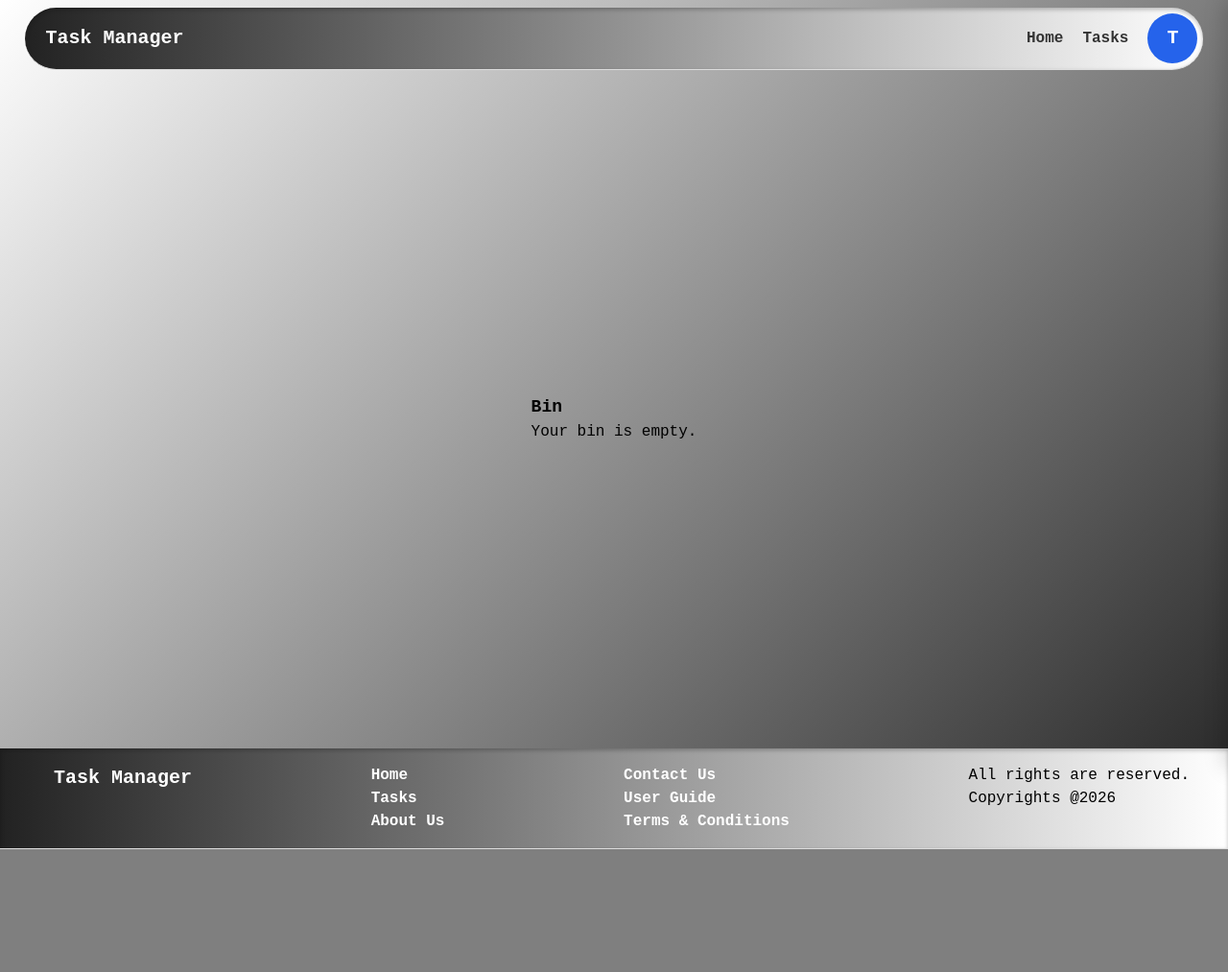
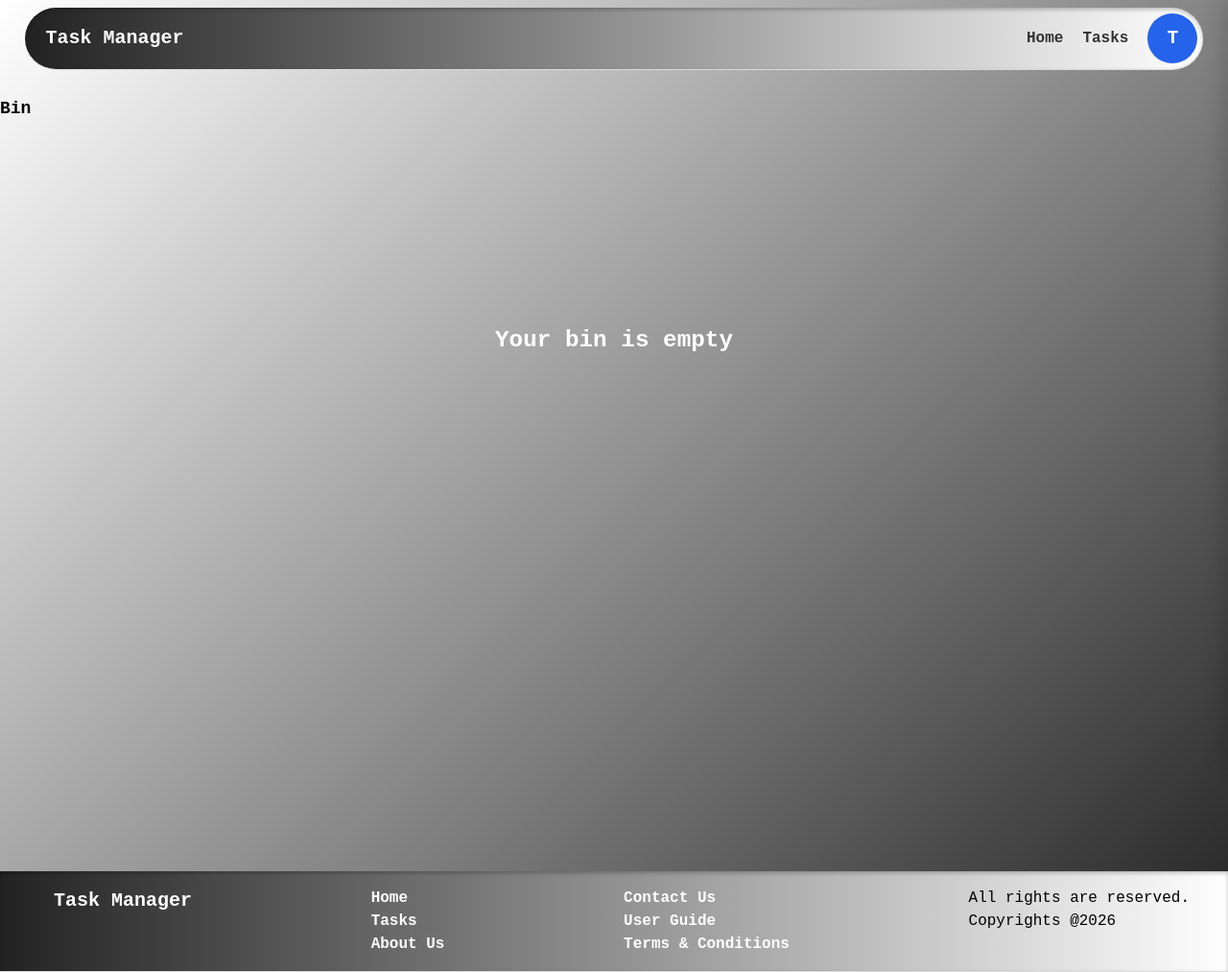
Before and after one commit to abhigodse9556/task-manager-in-laravel-php, a Laravel app: page /tasks/bin in a window 1280 px wide. Shown: the whole page at 96% size. Before the commit the page ends 885 px from the top, so only its background shows below. Run offline with Laravel 12, Linux system fonts and the light colour scheme; a user stored in the database is signed in; data comes from the database, SQL or seed files in the repository; tables that the repository leaves empty hold one stand-in row (values such as "Sample post"); style sheets or scripts are compiled from the project's sources.

Commit message:
Refactor task and bin views for improved layout and empty state handling

```diff
--- a/resources/css/app.css
+++ b/resources/css/app.css
@@ -29,8 +29,9 @@ body {
 .container {
     display: flex;
     justify-content: center;
-    align-items: center;
+    /* align-items: center; */
     width: 100%;
+    overflow: hidden;
 }
 
 .main-container {
--- a/resources/css/tasks.css
+++ b/resources/css/tasks.css
@@ -1,13 +1,7 @@
 .task-container {
-    height: stretch;
-    display: block;
-}
-
-.bin-container {
+    height: 100vh;
+    display: flex;
     flex-direction: column;
-    gap: 10px;
-    align-items: flex-start;
-    height: stretch;
 }
 
 
@@ -21,6 +15,16 @@
 .header h1 {
     font-size: large;
     font-weight: 600;
+}
+
+.task-list {
+    display: flex;
+    flex-direction: column;
+    align-items: stretch;
+    overflow-y: auto;
+    flex: 1;
+    scroll-behavior: smooth;
+    scrollbar-width: none;
 }
 
 .task-card {
@@ -81,3 +85,18 @@ select {
 .error {
     color: red;
 }
+
+.no-tasks-container {
+    display: flex;
+    flex-direction: column;
+    justify-content: center;
+    align-items: center;
+    height: 60%;
+    font-weight: 600;
+    color: #ffffff;
+
+    p {
+        font-size: 1.52rem;
+        margin-bottom: 0.5rem;
+    }
+}
--- a/resources/views/tasks/bin.blade.php
+++ b/resources/views/tasks/bin.blade.php
@@ -2,12 +2,12 @@
 
 @section('content')
 
-<div class="bin-container">
+<div class="container task-container">
 
     <div class="header">
         <h1>Bin</h1>
     </div>
-
+    <div class="task-list">
         @forelse ($tasks as $task)
 
 
@@ -16,10 +16,12 @@
             :bin="true" />
 
         @empty
-
-    <p>Your bin is empty.</p>
+        <div class="no-tasks-container">
+            <p>Your bin is empty</p>
+        </div>
 
         @endforelse
+    </div>
 
 </div>
 
```
Also changed, not shown: resources/views/tasks/index.blade.php (+15 -4 lines). Lines whose indentation alone changed are shown as unchanged.
